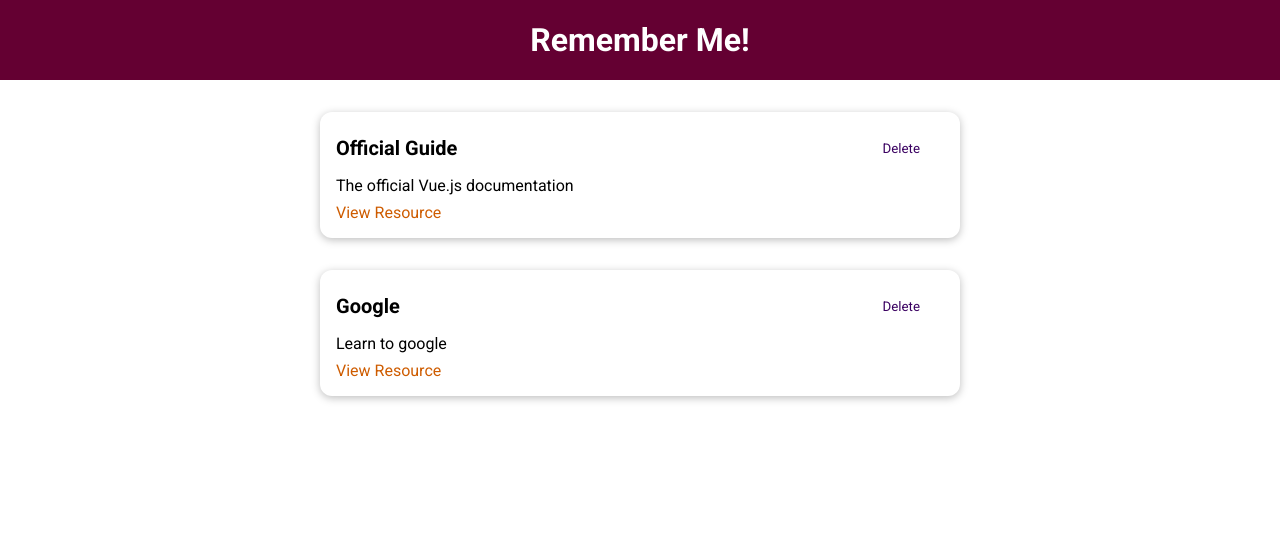
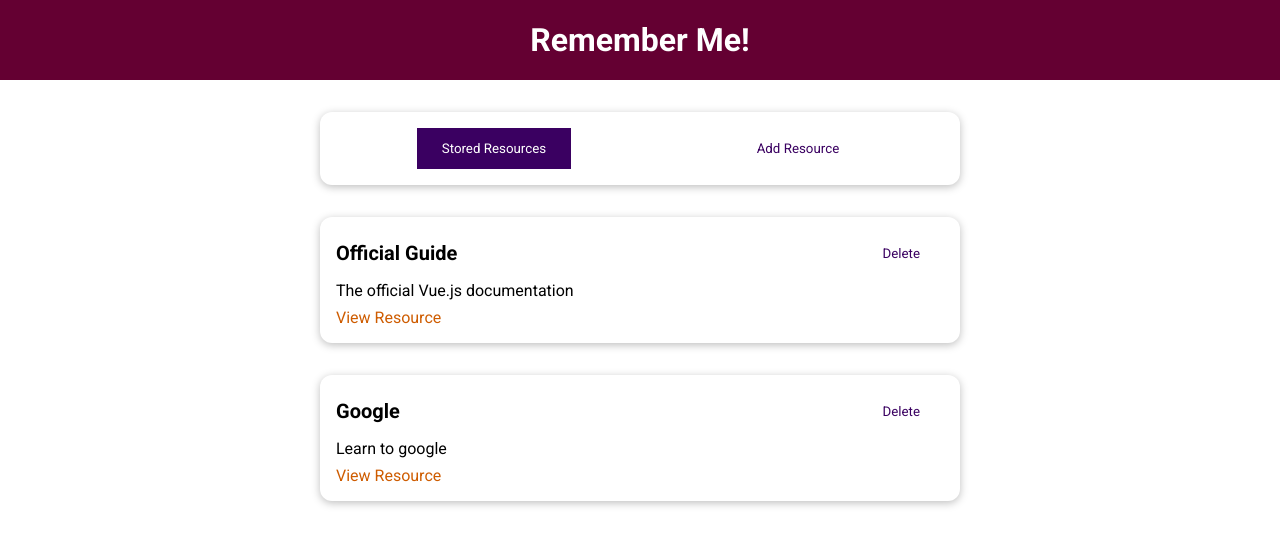
Before and after one commit to HHHMHA/learning-resources, a Vue app: page / in a window 1280 px wide. Shown: the top 546 px of the page. Built offline with nearby package versions, Linux system fonts and the light colour scheme.

Commit message:
Add TheResources Component

```diff
--- a/src/App.vue
+++ b/src/App.vue
@@ -1,32 +1,14 @@
 <template>
     <the-header title="Remember Me!"/>
-    <StoredResources :resources='resources' />
+    <the-resources></the-resources>
 </template>
 
 <script>
-import StoredResources from '@/components/learning-resources/StoredResources';
 import TheHeader from '@/layouts/TheHeader';
+import TheResources from '@/components/learning-resources/TheResources';
 
 export default {
-    components: { TheHeader, StoredResources},
-    data() {
-        return {
-            resources: [
-                {
-                    id: 1,
-                    title: 'Official Guide',
-                    description: 'The official Vue.js documentation',
-                    link: 'https://vuejs.org'
-                },
-                {
-                    id: 2,
-                    title: 'Google',
-                    description: 'Learn to google',
-                    link: 'https://google.com'
-                }
-            ]
-        };
-    }
+    components: { TheHeader, TheResources },
 };
 </script>
 
--- /dev/null
+++ b/src/components/learning-resources/AddResource.vue
@@ -0,0 +1,21 @@
+<template>
+    <h2>Add Resource</h2>
+    <form action='' method='post' @click.prevent='addResource'>
+
+    </form>
+</template>
+
+<script>
+export default {
+    name: 'AddResource',
+    methods: {
+        addResource() {
+
+        },
+    },
+};
+</script>
+
+<style scoped>
+
+</style>
--- a/src/components/learning-resources/StoredResources.vue
+++ b/src/components/learning-resources/StoredResources.vue
@@ -15,7 +15,7 @@ import LearningResource from '@/components/learning-resources/LearningResource';
 export default {
     name: 'StoredResources',
     components: { LearningResource },
-    props: ['resources']
+    inject: ['resources']
 };
 </script>
 
--- /dev/null
+++ b/src/components/learning-resources/TheResources.vue
@@ -0,0 +1,82 @@
+<template>
+    <base-card class='tab-menu'>
+        <base-button @click="setSelectedTab('stored-resources')"
+                     :mode='storedResourcesBtnMode'
+                     class='tab-menu__item'
+        >
+            Stored Resources
+        </base-button>
+        <base-button @click="setSelectedTab('add-resource')"
+                     :mode='addResourceBtnMode'
+                     class='tab-menu__item'
+        >
+            Add Resource
+        </base-button>
+    </base-card>
+
+    <component :is='selectedTab'></component>
+</template>
+
+<script>
+import StoredResources from '@/components/learning-resources/StoredResources';
+import AddResource from '@/components/learning-resources/AddResource';
+import BaseCard from '@/UI/BaseCard';
+import BaseButton from '@/UI/BaseButton';
+
+export default {
+    name: 'TheResources',
+    components: {
+        BaseButton,
+        BaseCard,
+        StoredResources,
+        AddResource
+    },
+    data() {
+        return {
+            selectedTab: 'stored-resources',
+            storedResources: [
+                {
+                    id: 1,
+                    title: 'Official Guide',
+                    description: 'The official Vue.js documentation',
+                    link: 'https://vuejs.org'
+                },
+                {
+                    id: 2,
+                    title: 'Google',
+                    description: 'Learn to google',
+                    link: 'https://google.com'
+                }
+            ]
+        };
+    },
+    computed: {
+        storedResourcesBtnMode() {
+            return this.selectedTab == 'stored-resources' ? null : 'flat';
+        },
+        addResourceBtnMode() {
+            return this.selectedTab == 'add-resource' ? null : 'flat';
+        }
+    },
+    provide() {
+        return {
+            resources: this.storedResources
+        };
+    },
+    methods: {
+        setSelectedTab(tab) {
+            this.selectedTab = tab;
+        }
+    }
+};
+</script>
+
+<style scoped>
+.tab-menu {
+    display: flex;
+}
+
+.tab-menu__item {
+    margin: 0 auto;
+}
+</style>
```
